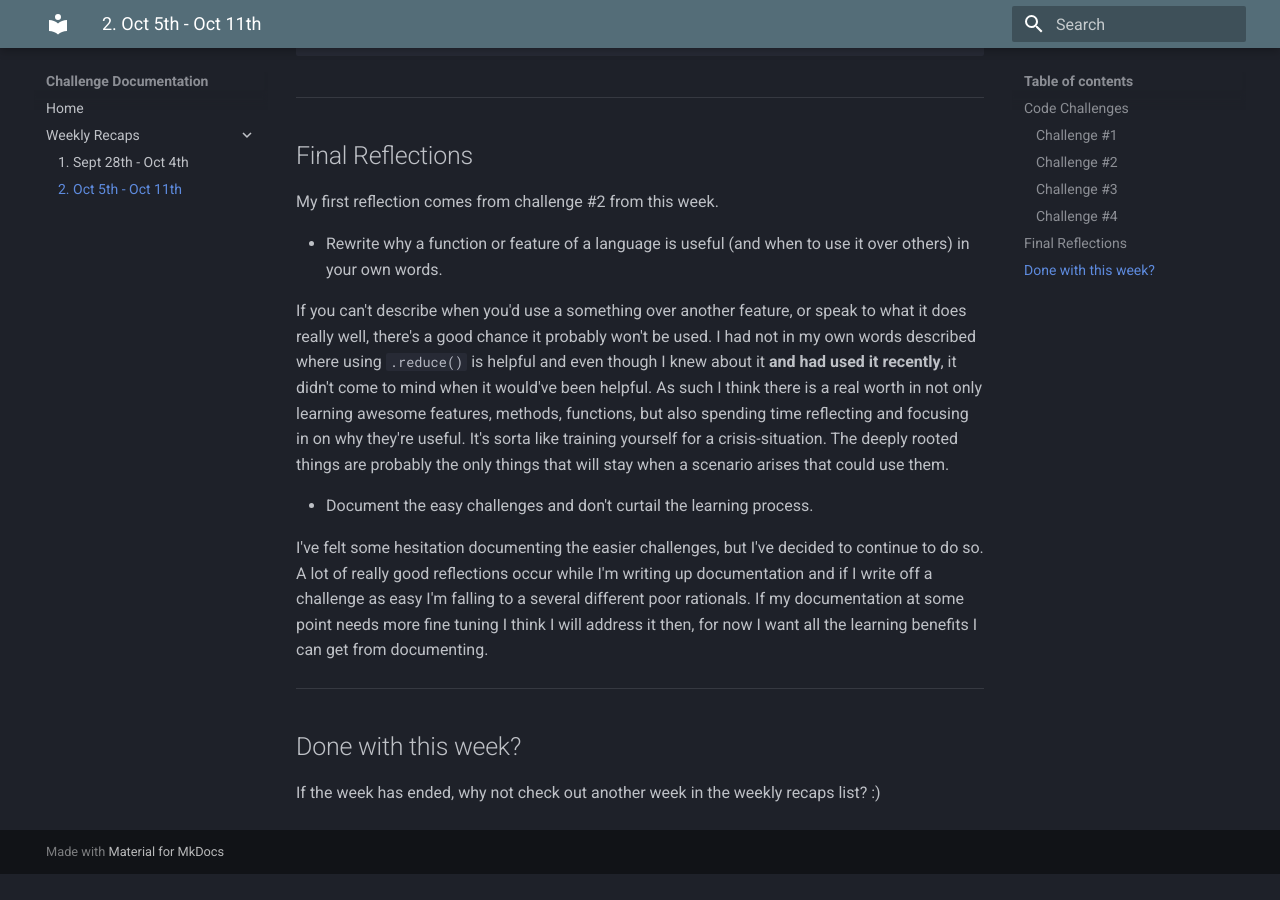
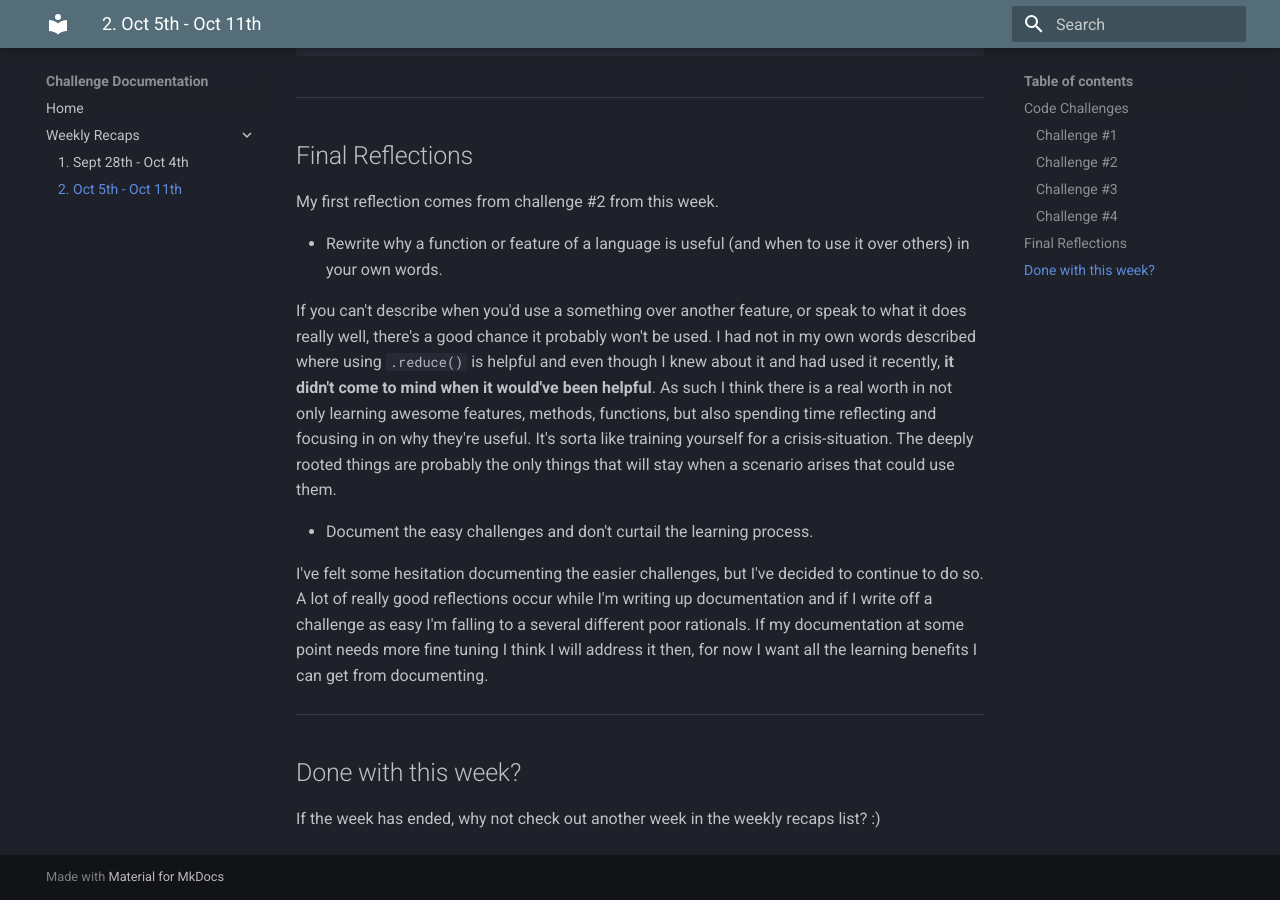
Before and after one commit to RobertEJohnson/Coding-Challenge-Tracker, an MkDocs documentation site: the page built from docs/weeklyRecaps/week2.md, in a window 1280 px wide and 900 px high, scrolled down 2950 px. Built offline with MkDocs 1.6.1 and Material for MkDocs 9.7.7, drawn with Linux system fonts in a browser that asks for light colours; before the commit the page ends 3824 px from its top, so only the background shows below that.

Commit message:
updated in line text emphasis

````diff
--- a/docs/weeklyRecaps/week2.md
+++ b/docs/weeklyRecaps/week2.md
@@ -263,7 +263,7 @@ My first reflection comes from challenge #2 from this week.
 
 - Rewrite why a function or feature of a language is useful (and when to use it over others) in your own words.
 
-If you can't describe when you'd use a something over another feature, or speak to what it does really well, there's a good chance it probably won't be used. I had not in my own words described where using ```.reduce()``` is helpful and even though I knew about it **and had used it recently**, it didn't come to mind when it would've been helpful. As such I think there is a real worth in not only learning awesome features, methods, functions, but also spending time reflecting and focusing in on why they're useful. It's sorta like training yourself for a crisis-situation. The deeply rooted things are probably the only things that will stay when a scenario arises that could use them.
+If you can't describe when you'd use a something over another feature, or speak to what it does really well, there's a good chance it probably won't be used. I had not in my own words described where using ```.reduce()``` is helpful and even though I knew about it and had used it recently, **it didn't come to mind when it would've been helpful**. As such I think there is a real worth in not only learning awesome features, methods, functions, but also spending time reflecting and focusing in on why they're useful. It's sorta like training yourself for a crisis-situation. The deeply rooted things are probably the only things that will stay when a scenario arises that could use them.
 
 - Document the easy challenges and don't curtail the learning process.
 
````
